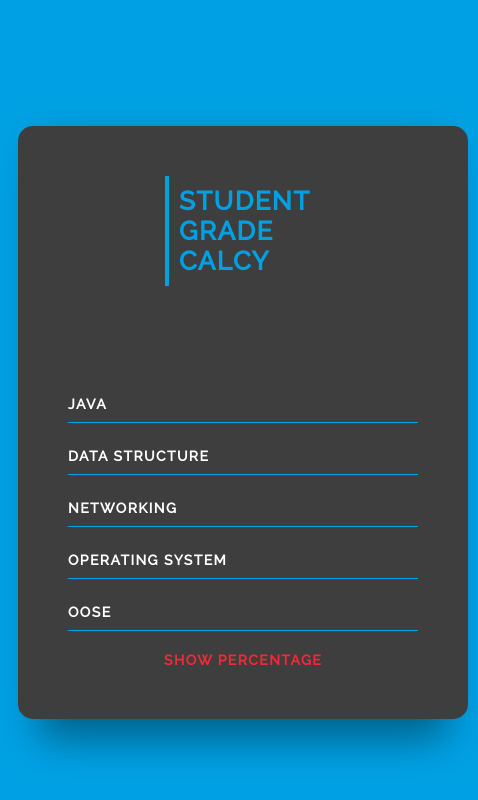
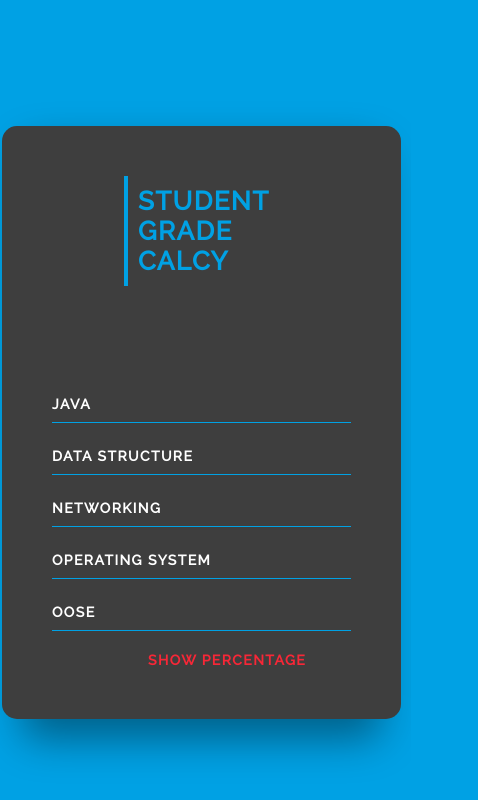
Before and after one commit to omkar-pd/student_grade_calcy.io, a plain HTML site: page index.html in a window 390 px wide. Shown: the whole page, 478 px wide, since content can reach past the window. Drawn offline with Linux system fonts and the light colour scheme.

Commit message:
update style.css

```diff
--- a/style.css
+++ b/style.css
@@ -185,3 +185,10 @@ input {
     margin-top: -50px;
   }
 }
+
+@media screen and (min-width: 100px) and (max-width: 400px) {
+  .screen {
+    margin-left: -16px;
+    width: 399px;
+  }
+}
```
